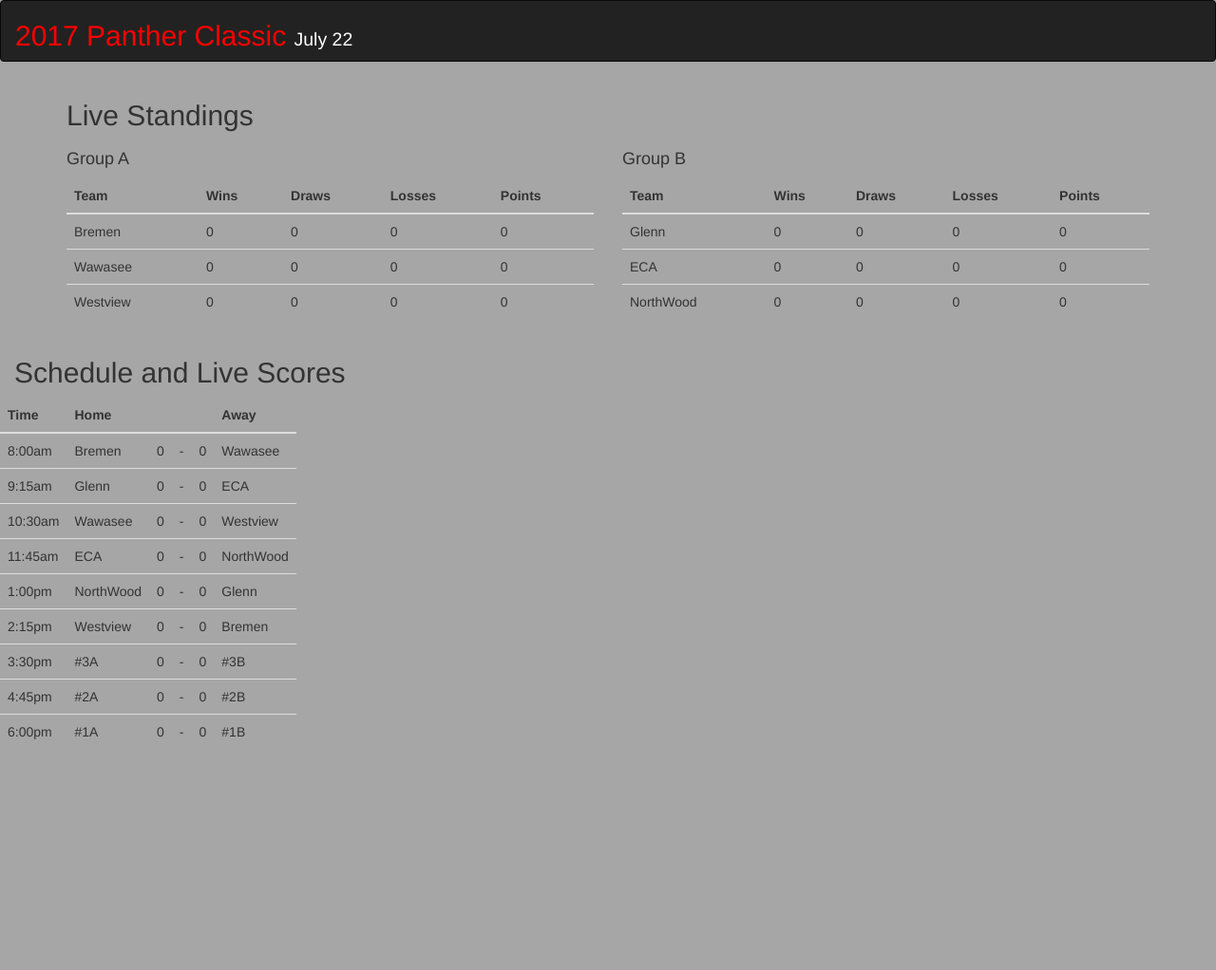
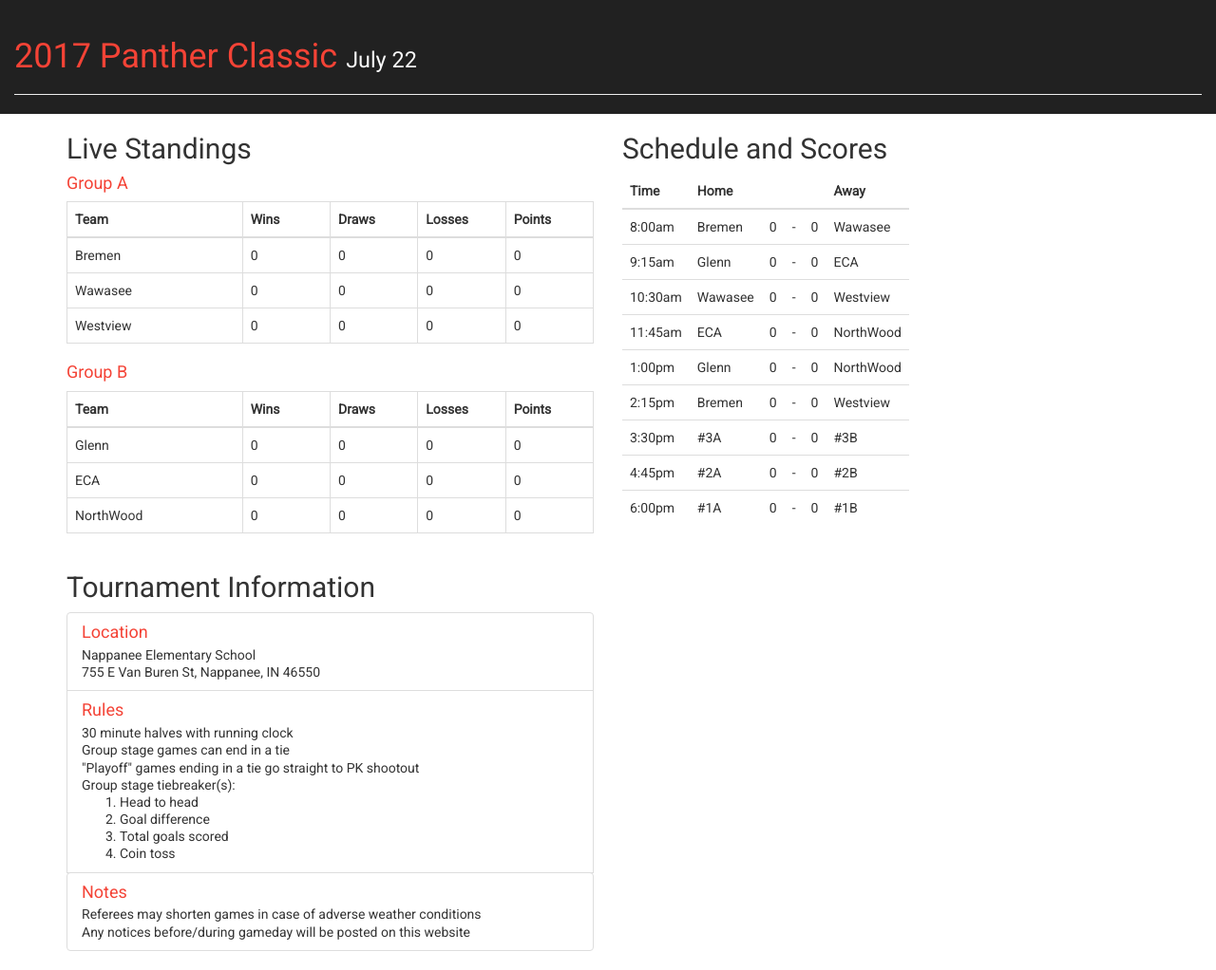
Before and after one commit to kyledijkstra/PantherClassic, a website: page index.html in a window 1280 px wide. Shown: the whole page at 95% size. Before the commit the page ends 809 px from the top, so only its background shows below. Drawn offline with nearby package versions, Linux system fonts and the light colour scheme.

Commit message:
v1 finished

```diff
--- a/css/style.css
+++ b/css/style.css
@@ -1,10 +1,15 @@
 body {
-  background-color: #a6a6a6;
+  background-color: white;
+  font-family: 'Roboto', sans-serif;
 }
 
-.navbar-header > h2 {
-  color: red;
+.accent-text {
+  color: #f44336;
 }
-.navbar-header > h2 > small{
-  color: white;
+.accent-text > small{
+  color: #fafafa;
 }
+
+table {
+  background-color: white;
+}
--- a/index.html
+++ b/index.html
@@ -6,31 +6,35 @@
     </title>
     <link rel="stylesheet" href="node_modules/bootstrap/dist/css/bootstrap.css">
     <link rel="stylesheet" href="css/style.css">
+    <link href="https://fonts.googleapis.com/css?family=Roboto" rel="stylesheet">
   </head>
   <body>
-    <nav class="navbar navbar-inverse">
-      <div class="container-fluid">
-        <div class="navbar-header">
-          <!-- <a class="navbar-brand" href="#">
-            <img src="images/logo.jpg" class="img-responsive" alt="Logo">
-          </a> -->
-          <h2>2017 Panther Classic <small>July 22</small></h2>
+    <div class="container-fluid" style="background-color: #212121;">
+      <div class="page-header">
+        <h1 class="accent-text">2017 Panther Classic <small>July 22</small></h1>
       </div>
     </div>
-    </nav>
+    <!-- <div role="navigation">
+      <ul class="nav nav-tabs">
+        <li role="presentation" class="active"><a href="#">Home</a></li>
+        <li role="presentation"><a href="info.html">Info</a></li>
+      </ul>
+    </div> -->
+
+
     <div class="container">
-      <h2>Live Standings</h2>
       <div class="row">
         <div class="col-md-6">
-          <h4>Group A</h4>
-          <table class="table">
+          <h2>Live Standings</h2>
+          <h4 class="accent-text">Group A</h4>
+          <table class="table table-bordered">
             <thead>
               <tr>
-                <th>Team</th>
-                <th>Wins</th>
-                <th>Draws</th>
-                <th>Losses</th>
-                <th>Points</th>
+                <th class="col-md-4">Team</th>
+                <th class="col-md-2">Wins</th>
+                <th class="col-md-2">Draws</th>
+                <th class="col-md-2">Losses</th>
+                <th class="col-md-2">Points</th>
               </tr>
             </thead>
             <tbody>
@@ -49,7 +53,7 @@
                 <td>0</td>
               </tr>
               <tr>
-                <td>Westview</td>
+                <td>Westview &nbsp; &nbsp;</td>
                 <td>0</td>
                 <td>0</td>
                 <td>0</td>
@@ -57,17 +61,15 @@
               </tr>
             </tbody>
           </table>
-        </div>
-        <div class="col-md-6">
-          <h4>Group B</h4>
-          <table class="table">
+          <h4 class="accent-text">Group B</h4>
+          <table class="table  table-bordered">
             <thead>
               <tr>
-                <th>Team</th>
-                <th>Wins</th>
-                <th>Draws</th>
-                <th>Losses</th>
-                <th>Points</th>
+                <th class="col-md-4">Team</th>
+                <th class="col-md-2">Wins</th>
+                <th class="col-md-2">Draws</th>
+                <th class="col-md-2">Losses</th>
+                <th class="col-md-2">Points</th>
               </tr>
             </thead>
             <tbody>
@@ -95,12 +97,8 @@
             </tbody>
           </table>
         </div>
-      </div>
-    </div>
-
-    <div class="container-fluid">
-      <h2>Schedule and Live Scores</h2>
-      <div class="row">
+        <div class="col-md-6">
+          <h2>Schedule and Scores</h2>
           <table class="table"  style="width:auto;">
             <thead>
               <tr>
@@ -147,19 +145,19 @@
               </tr>
               <tr>
                 <td>1:00pm</td>
-              <td>NorthWood</td>
+                <td>Glenn</td>
                 <td>0</td>
                 <td>-</td>
                 <td>0</td>
-              <td>Glenn</td>
+                <td>NorthWood</td>
               </tr>
               <tr>
                 <td>2:15pm</td>
-              <td>Westview</td>
+                <td>Bremen</td>
                 <td>0</td>
                 <td>-</td>
                 <td>0</td>
-              <td>Bremen</td>
+                <td>Westview</td>
               </tr>
               <tr>
                 <td>3:30pm</td>
@@ -189,7 +187,38 @@
           </table>
         </div>
       </div>
-
+      <div class="row">
+        <div class="col-md-6">
+          <h2>Tournament Information</h2>
+          <div class="list-group">
+            <div class="list-group-item">
+              <h4 class="list-group-item-heading accent-text">Location</h4>
+              <p class="list-group-item-text">Nappanee Elementary School</p>
+              <p class="list-group-item-text">755 E Van Buren St, Nappanee, IN 46550</p>
+            </div>
+            <div class="list-group-item">
+              <h4 class="list-group-item-heading accent-text">Rules</h4>
+              <p class="list-group-item-text">30 minute halves with running clock</p>
+              <p class="list-group-item-text">Group stage games can end in a tie</p>
+              <p class="list-group-item-text">"Playoff" games ending in a tie go straight to PK shootout</p>
+              <p class="list-group-item-text">Group stage tiebreaker(s):</p>
+              <ol class="list-group-item-text">
+                <li>Head to head</li>
+                <li>Goal difference</li>
+                <li>Total goals scored</li>
+                <li>Coin toss</li>
+              </ol>
+            </div>
+            <div class="list-group">
+              <div class="list-group-item">
+                <h4 class="list-group-item-heading accent-text">Notes</h4>
+                <p class="list-group-item-text">Referees may shorten games in case of adverse weather conditions</p>
+                <p class="list-group-item-text">Any notices before/during gameday will be posted on this website</p>
+              </div>
+          </div>
+        </div>
+      </div>
+    </div>
 
 
     <script src="https://ajax.googleapis.com/ajax/libs/jquery/1.12.4/jquery.min.js"></script>
```
Also changed, not shown: favicon.ico (added), images/logo.jpg. Lines whose indentation alone changed are shown as unchanged.
